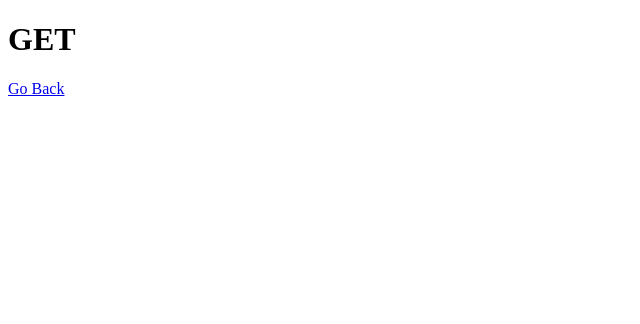
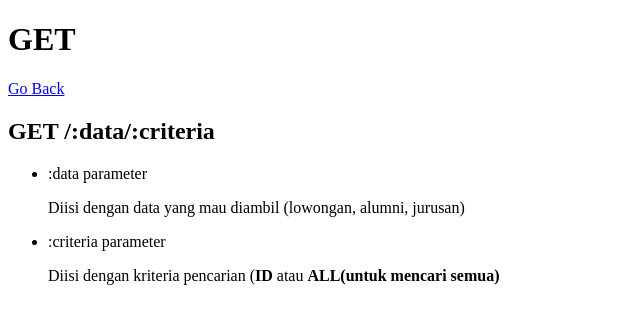
Before and after one commit to fsakhiy/apihumas, a website: page static/get.html in a window 1280 px wide. Shown: the whole page, without its empty margins (0-640 px from the left). Drawn offline with Linux system fonts and the light colour scheme.

Commit message:
fixing docs

```diff
--- a/static/get.html
+++ b/static/get.html
@@ -9,5 +9,11 @@
 <body>
     <h1>GET</h1>
     <a href="/">Go Back</a>
+    <br>
+    <h2>GET /:data/:criteria</h2>
+    <ul>
+        <li>:data parameter <br><p>Diisi dengan data yang mau diambil (lowongan, alumni, jurusan)</p></li>
+        <li>:criteria parameter <br><p>Diisi dengan kriteria pencarian (<b>ID</b> atau <b>ALL(untuk mencari semua)</b></p></li>
+    </ul>
 </body>
 </html>
```
